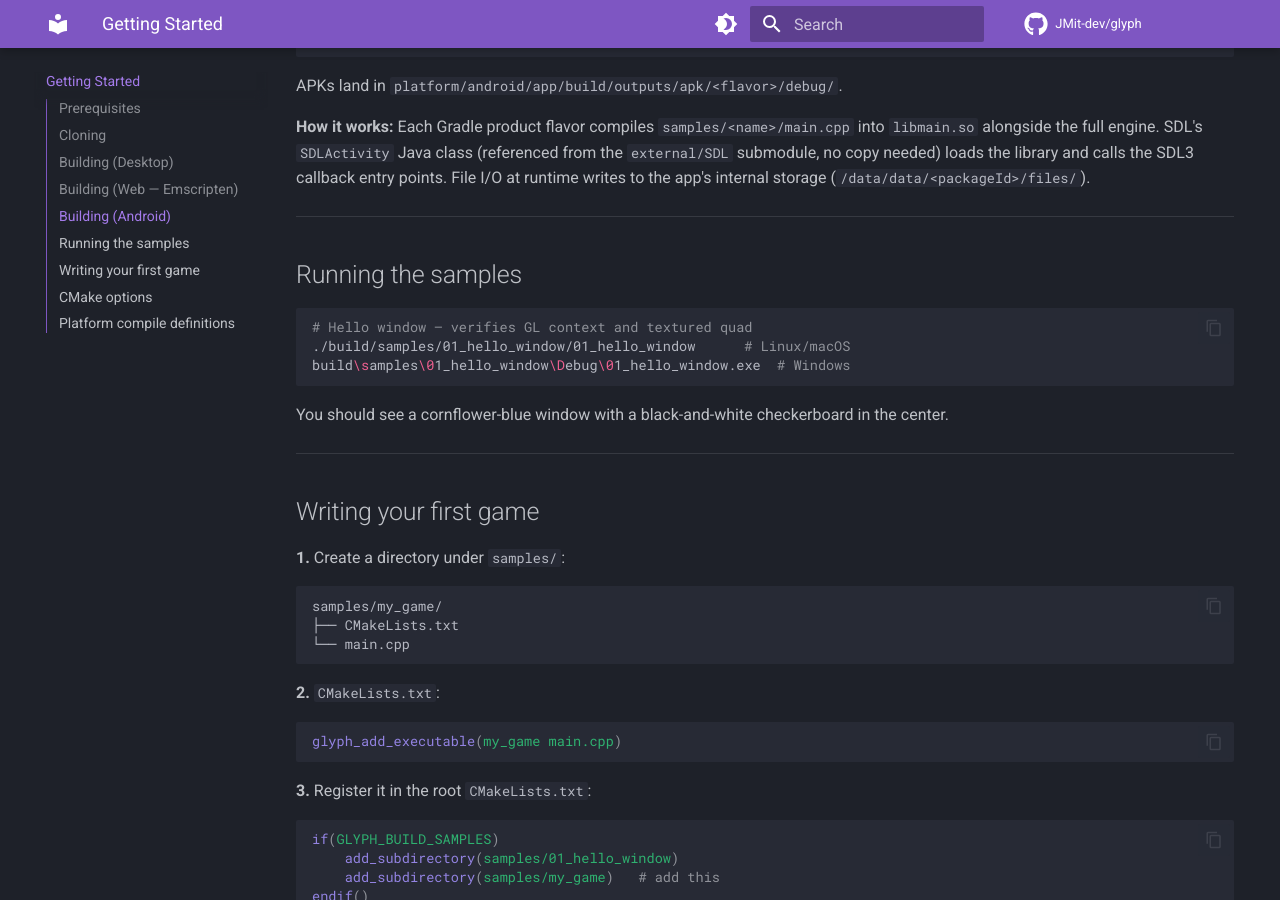
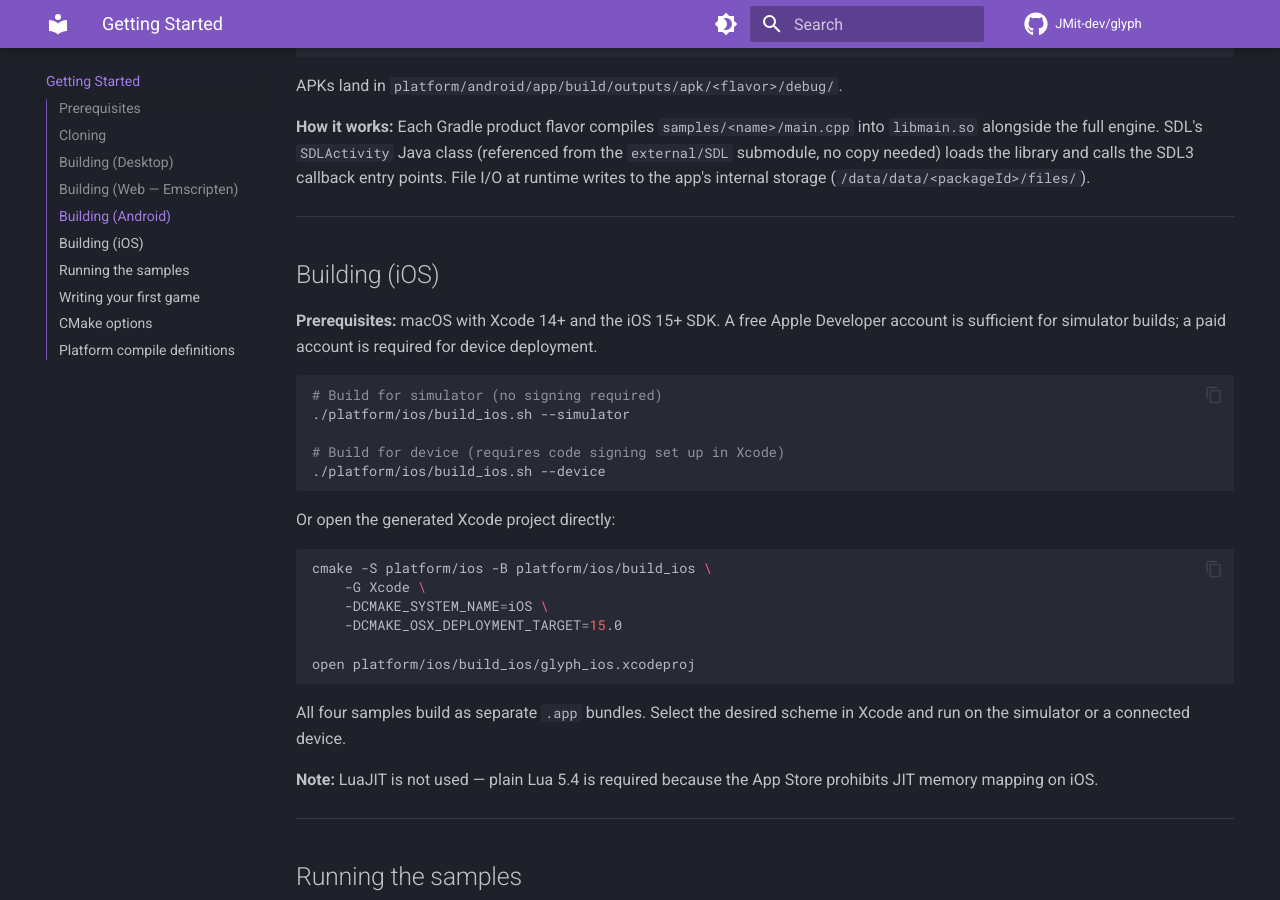
Before and after one commit to JMit-dev/glyph, an MkDocs documentation site: the page built from docs/getting-started.md, in a window 1280 px wide and 900 px high, scrolled down 2408 px. Built offline with MkDocs 1.6.1 and Material for MkDocs 9.7.7, drawn with Linux system fonts in a browser that asks for light colours; comment, search, counter and statistics services are not loaded.

Commit message:
feat: phase 21 — iOS build; all 4 samples as .app bundles via CMake Xcode generator
- platform/ios/CMakeLists.txt: standalone build, -DCMAKE_SYSTEM_NAME=iOS
  -GXcode. glyph_ios_app() helper creates MACOSX_BUNDLE targets with
  configure_file'd Info.plist per sample. Links UIKit, OpenGLES,
  CoreGraphics, CoreFoundation, Foundation, AudioToolbox, CoreAudio,
  AVFoundation, GameController, CoreMotion, CoreBluetooth, CoreHaptics.
- platform/ios/Info.plist.in: minimal iOS plist, all orientations,
  OpenGLES requirement declared.
- platform/ios/build_ios.sh: --simulator / --device convenience script.
- window.cpp: GLES 3.0 context extended to GLYPH_PLATFORM_IOS.
- CI: ios job on macos-latest, simulator build (-sdk iphonesimulator).
- Min deployment target 15.0, device family 1+2 (iPhone+iPad).
- Plain Lua 5.4 only (LuaJIT banned on App Store).

````diff
--- a/docs/getting-started.md
+++ b/docs/getting-started.md
@@ -116,6 +116,35 @@ APKs land in `platform/android/app/build/outputs/apk/<flavor>/debug/`.
 
 ---
 
+## Building (iOS)
+
+**Prerequisites:** macOS with Xcode 14+ and the iOS 15+ SDK. A free Apple Developer account is sufficient for simulator builds; a paid account is required for device deployment.
+
+```bash
+# Build for simulator (no signing required)
+./platform/ios/build_ios.sh --simulator
+
+# Build for device (requires code signing set up in Xcode)
+./platform/ios/build_ios.sh --device
+```
+
+Or open the generated Xcode project directly:
+
+```bash
+cmake -S platform/ios -B platform/ios/build_ios \
+    -G Xcode \
+    -DCMAKE_SYSTEM_NAME=iOS \
+    -DCMAKE_OSX_DEPLOYMENT_TARGET=15.0
+
+open platform/ios/build_ios/glyph_ios.xcodeproj
+```
+
+All four samples build as separate `.app` bundles. Select the desired scheme in Xcode and run on the simulator or a connected device.
+
+**Note:** LuaJIT is not used — plain Lua 5.4 is required because the App Store prohibits JIT memory mapping on iOS.
+
+---
+
 ## Running the samples
 
 ```bash
````
Also changed, not shown: .claude/progress.md (+5 -2 lines), docs/dev/progress.md (+4 -2 lines), 6 other files.
